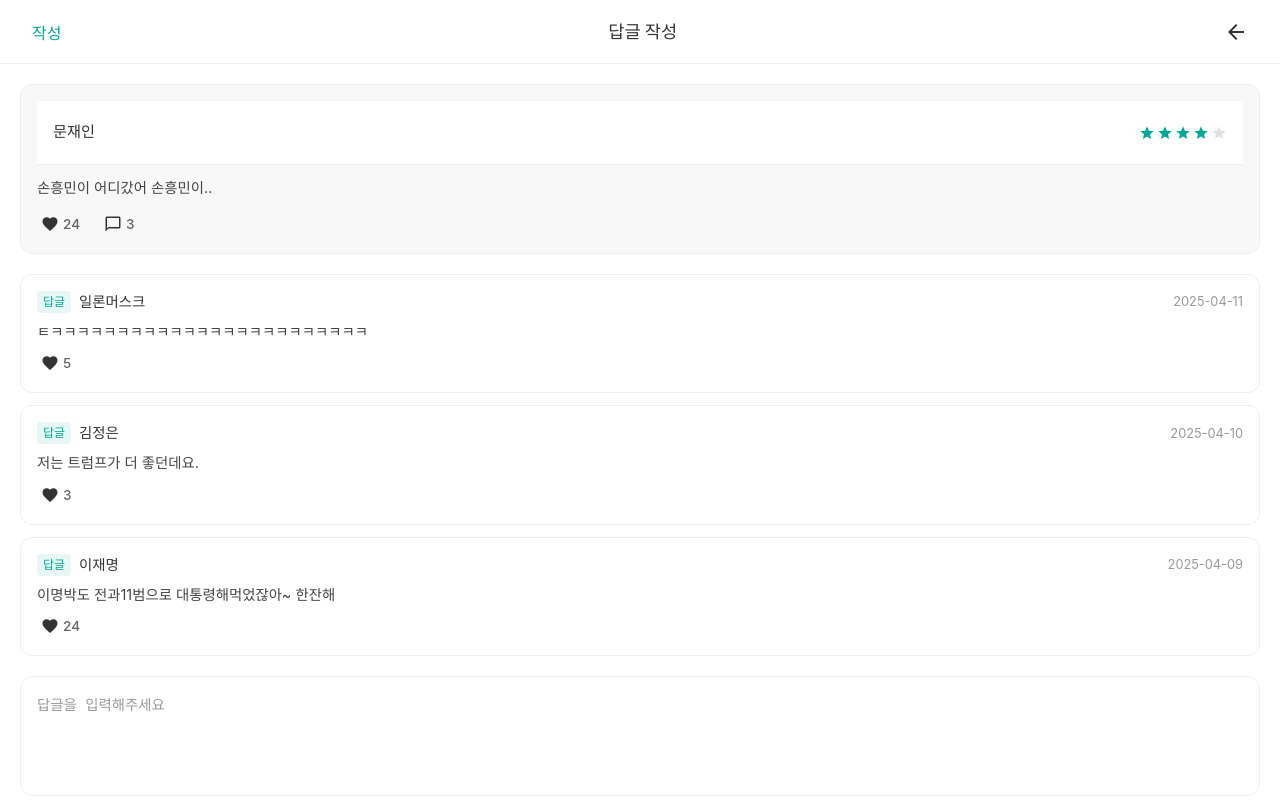
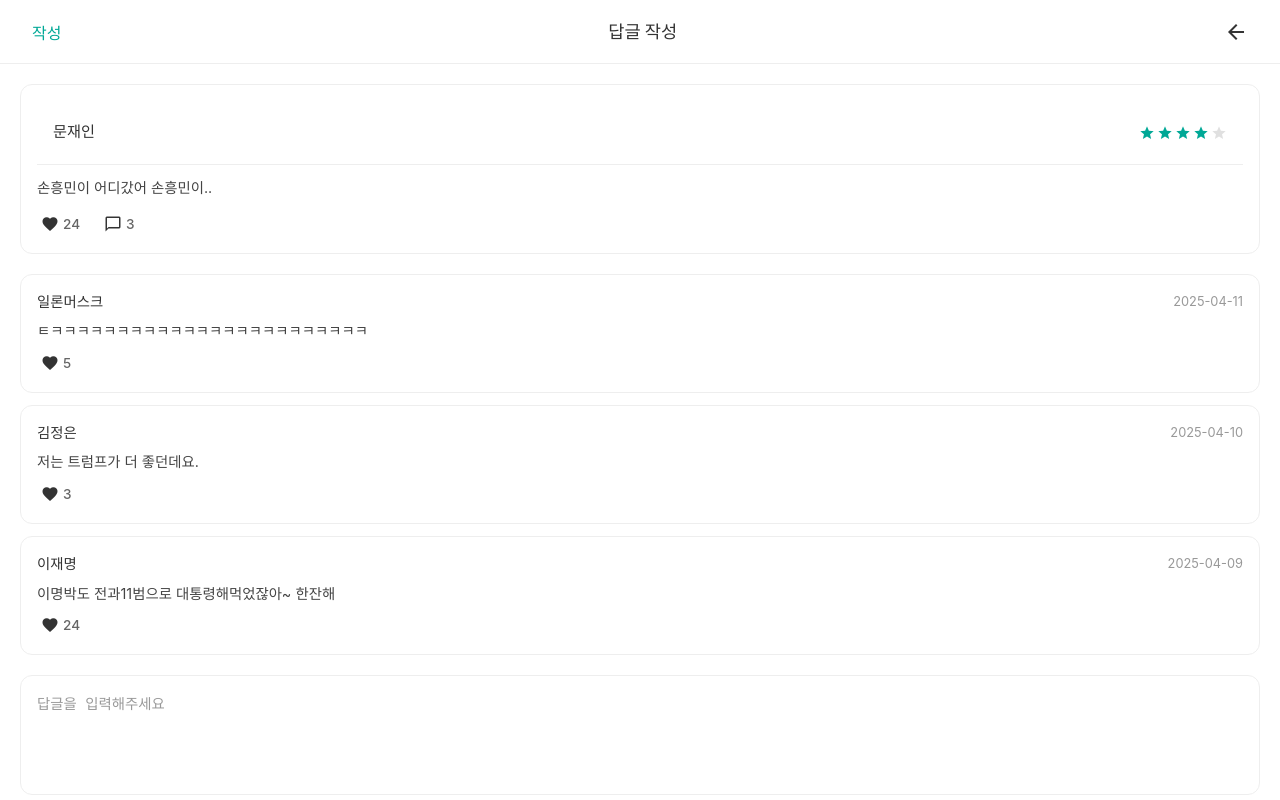
Before and after one commit to Kimchikilla/Seoulshelftest, a React (Vite) app: page /book/1/comment/1/reply in a window 1280 px wide. Built offline with nearby package versions, Linux system fonts and the light colour scheme.

Commit message:
reply-content position 고정

```diff
--- a/src/Comment/pages/Reply.css
+++ b/src/Comment/pages/Reply.css
@@ -50,14 +50,16 @@
   flex: 1;
   padding: 20px;
   overflow-y: auto;
+  position: relative;
 }
 
 .original-comment {
-  background: #f8f8f8;
+  background: #ffffff;
   border-radius: 12px;
   padding: 16px;
   margin-bottom: 20px;
   border: 1px solid #eee;
+  position: relative;
 }
 
 .comment-header {
@@ -65,6 +67,7 @@
   justify-content: space-between;
   align-items: center;
   margin-bottom: 12px;
+  position: static;
 }
 
 .comment-author {
--- a/src/Comment/pages/Reply.jsx
+++ b/src/Comment/pages/Reply.jsx
@@ -97,10 +97,7 @@ const Reply = () => {
           {replies.map((reply) => (
             <div key={reply.id} className="reply-item">
               <div className="reply-item-header">
-                <div className="reply-author-section">
-                  <span className="reply-label">답글</span>
-                  <span className="reply-author">{reply.author}</span>
-                </div>
+                <span className="reply-author">{reply.author}</span>
                 <span className="reply-date">{reply.createdAt}</span>
               </div>
               <p className="reply-item-content">{reply.content}</p>
```
